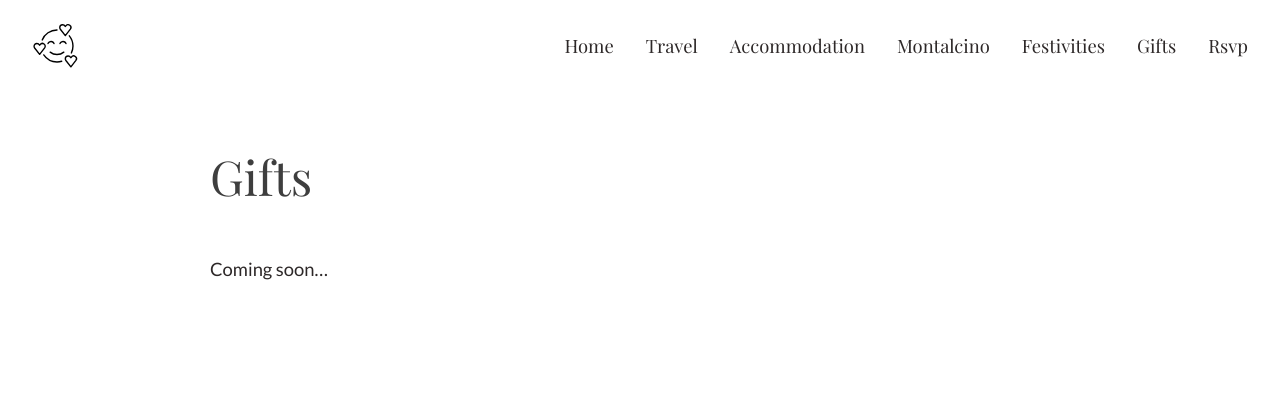
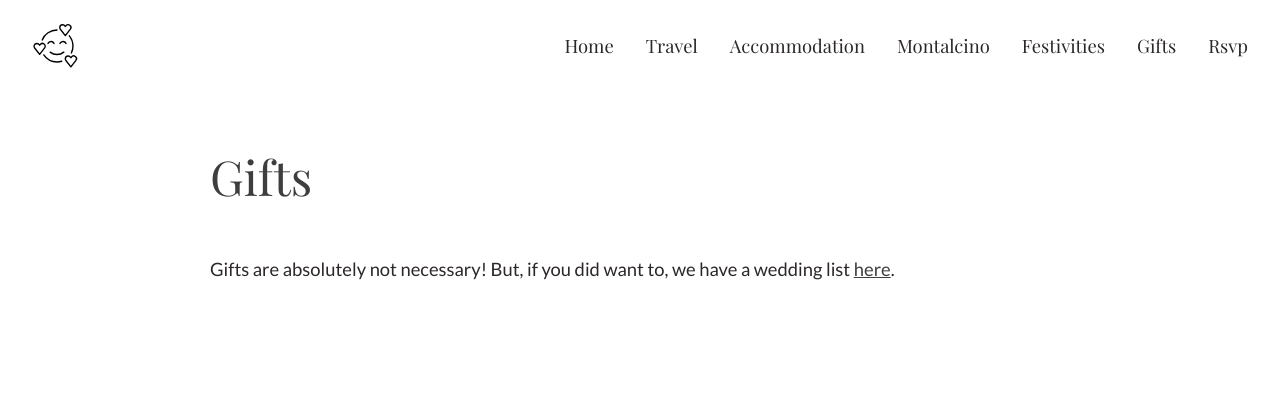
Before and after one commit to blairnangle/wedding, a Gatsby site: page /gifts in a window 1280 px wide. Built offline with nearby package versions, Linux system fonts and the light colour scheme; Gatsby itself is replaced by a stand-in of ours.

Commit message:
Add link to gift list

```diff
--- a/src/pages/gifts.jsx
+++ b/src/pages/gifts.jsx
@@ -6,7 +6,10 @@ function GiftsPage() {
     <Layout>
       <h1>Gifts</h1>
       <p>
-        Coming soon…
+        Gifts are absolutely not necessary! But, if you did want to, we have a wedding list
+        {' '}
+        <a href="https://www.weddingshop.com/Buy/View/111746">here</a>
+        .
       </p>
     </Layout>
   );
```
